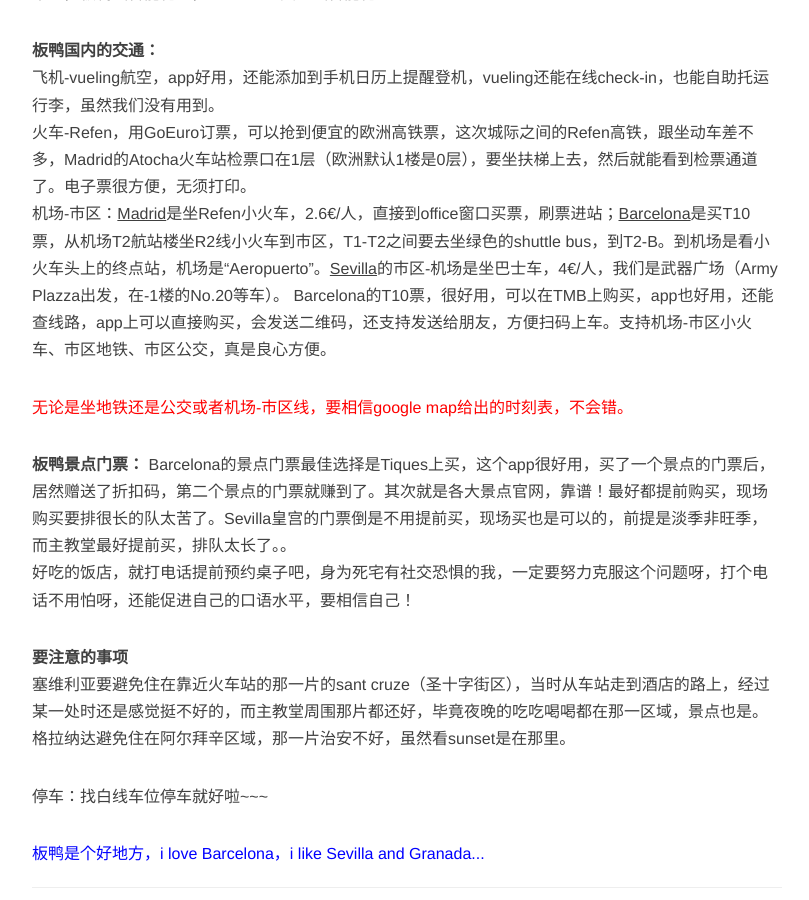
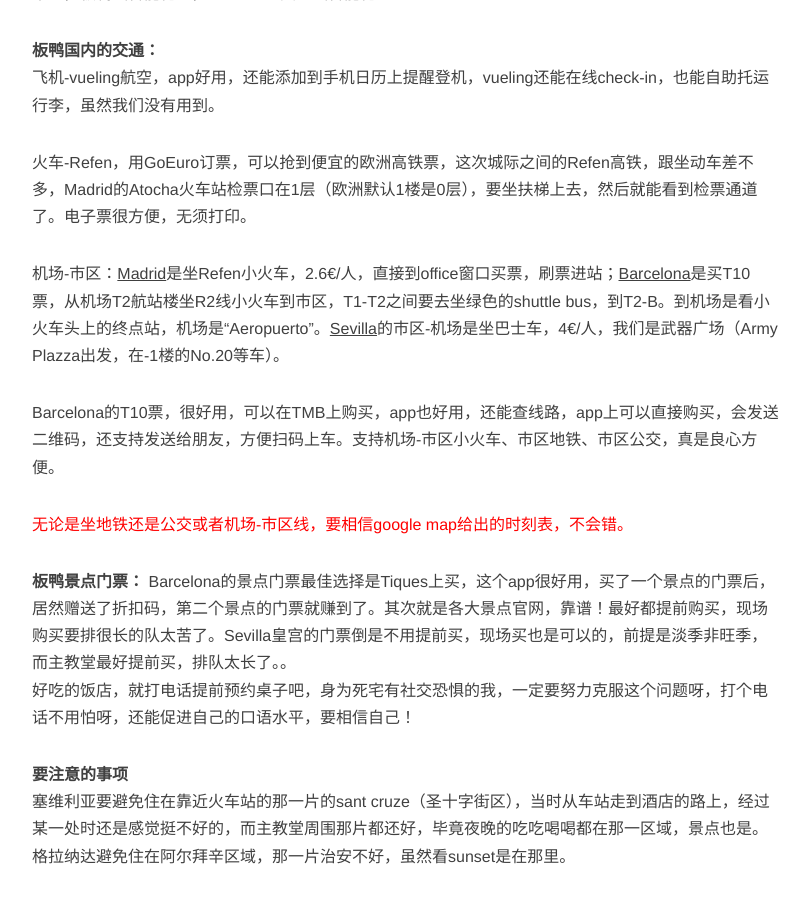
Before and after one commit to bear-kid/bear-kid.github.io, a Jekyll site: the page built from _posts/2019-02-18-TraveltoSpain.md, in a window 1280 px wide and 900 px high, scrolled down 843 px. Shown: the whole window, without its empty margins (233-1042 px from the left). Built offline with Jekyll 4.4.1, drawn with Linux system fonts in a browser that asks for light colours; nearby versions of some CDN libraries; comment, search, counter and statistics services are not loaded.

Commit message:
Update 2019-02-18-TraveltoSpain.md

```diff
--- a/_posts/2019-02-18-TraveltoSpain.md
+++ b/_posts/2019-02-18-TraveltoSpain.md
@@ -18,8 +18,11 @@ tags: [放假]
 
 <b>板鸭国内的交通：</b>
 飞机-vueling航空，app好用，还能添加到手机日历上提醒登机，vueling还能在线check-in，也能自助托运行李，虽然我们没有用到。
+
 火车-Refen，用GoEuro订票，可以抢到便宜的欧洲高铁票，这次城际之间的Refen高铁，跟坐动车差不多，Madrid的Atocha火车站检票口在1层（欧洲默认1楼是0层），要坐扶梯上去，然后就能看到检票通道了。电子票很方便，无须打印。
+
 机场-市区：<u>Madrid</u>是坐Refen小火车，2.6€/人，直接到office窗口买票，刷票进站；<u>Barcelona</u>是买T10票，从机场T2航站楼坐R2线小火车到市区，T1-T2之间要去坐绿色的shuttle bus，到T2-B。到机场是看小火车头上的终点站，机场是“Aeropuerto”。<u>Sevilla</u>的市区-机场是坐巴士车，4€/人，我们是武器广场（Army Plazza出发，在-1楼的No.20等车）。
+
 Barcelona的T10票，很好用，可以在TMB上购买，app也好用，还能查线路，app上可以直接购买，会发送二维码，还支持发送给朋友，方便扫码上车。支持机场-市区小火车、市区地铁、市区公交，真是良心方便。
 
 <font color="Red">无论是坐地铁还是公交或者机场-市区线，要相信google map给出的时刻表，不会错。 </font>
@@ -34,4 +37,4 @@ Barcelona的景点门票最佳选择是Tiques上买，这个app很好用，买
 
 停车：找白线车位停车就好啦~~~
 
-<font color="Blue">板鸭是个好地方，i love Barcelona，i like Sevilla and Granada... </font>
+<big><font color="Blue">板鸭是个好地方，i love Barcelona，i like Sevilla and Granada... </font></big>
```
